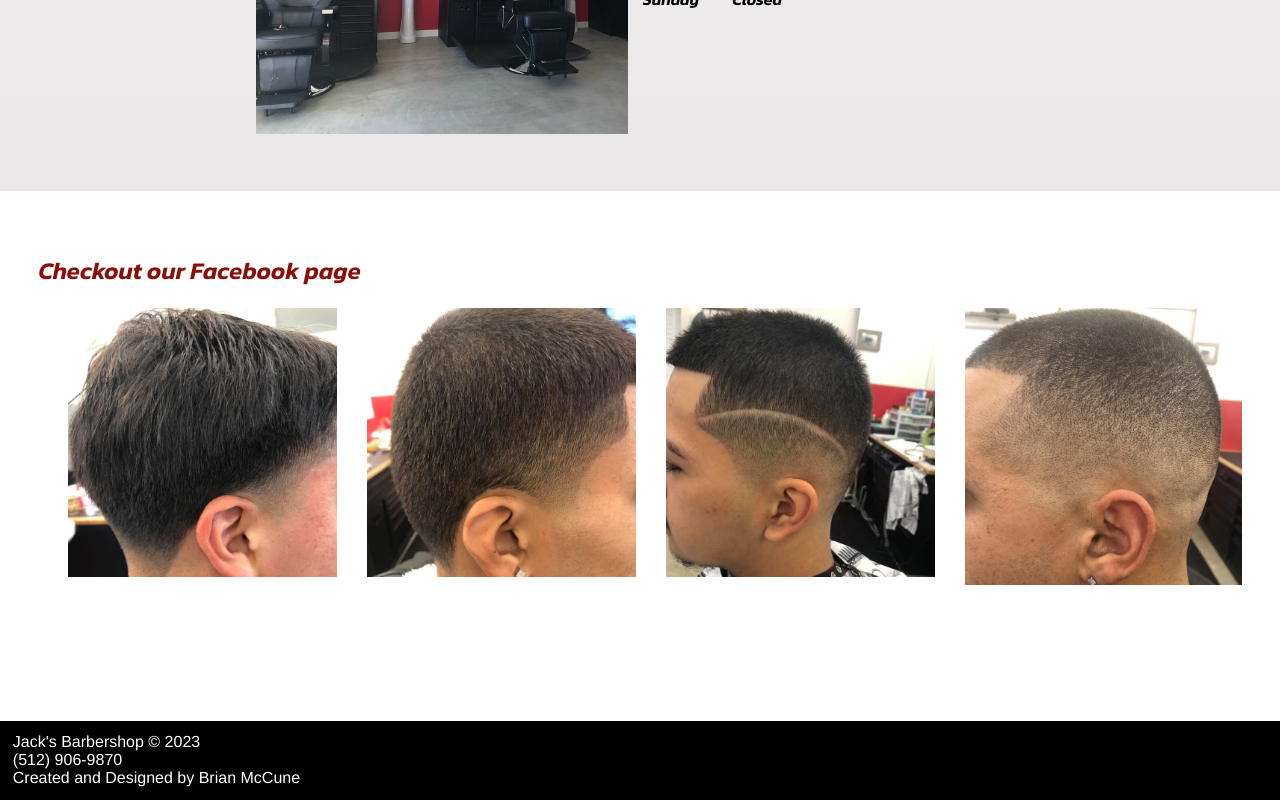
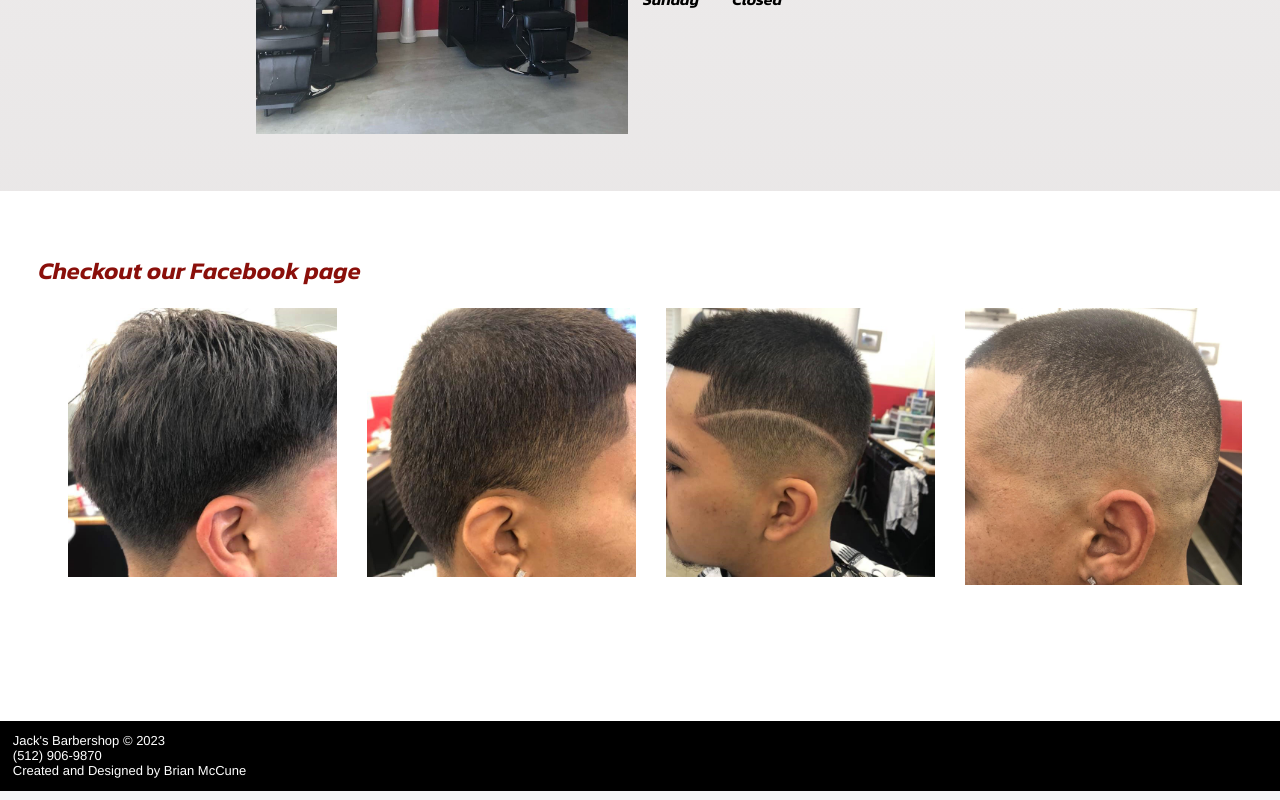
Before and after one commit to Brian4755/Jack-s-Barbershop, a React (Create React App) app: page / in a window 1280 px wide. Shown: the part 2027-2827 px from the top of the page. Built offline with nearby package versions, Linux system fonts and the light colour scheme.

Commit message:
footer font size change

```diff
--- a/src/Footer.css
+++ b/src/Footer.css
@@ -2,6 +2,7 @@ footer {
   background-color: black;
   color: white;
   font-family:'Franklin Gothic Medium', 'Arial Narrow', Arial, sans-serif;
+  font-size: 13px;
 }
 
 p {
--- a/src/FooterAlt.css
+++ b/src/FooterAlt.css
@@ -6,6 +6,7 @@
   position: absolute;
   bottom: 0;
   width: 100%;
+  font-size: 13px;
 }
 
 p {
```
